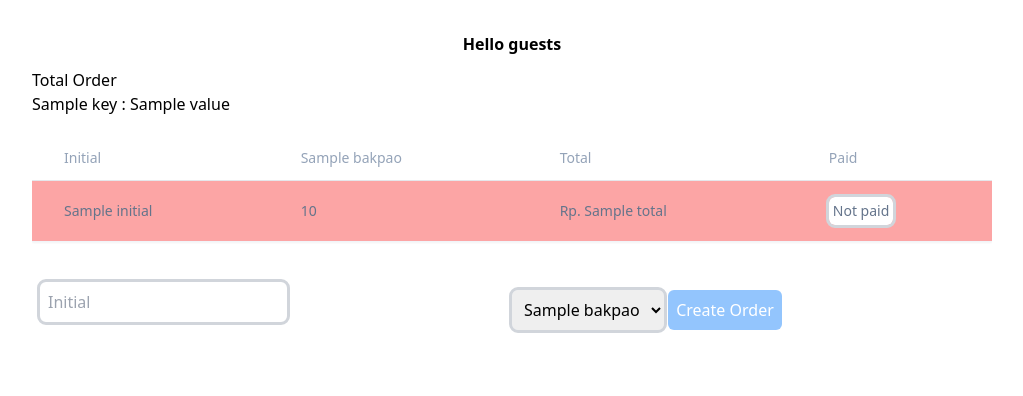
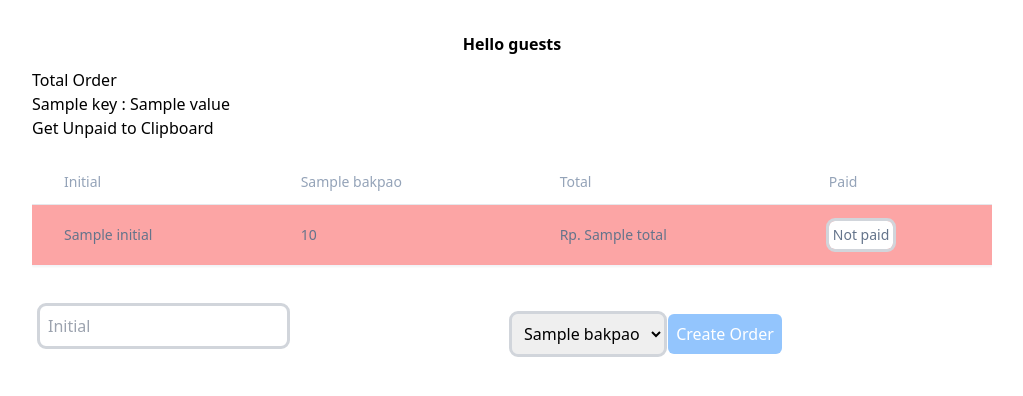
Before and after one commit to liquedgit/lister-project, a Flask app: template src/templates/guest.html in a window 1280 px wide. Shown: the top 396 px of the page, without its empty margins (128-1151 px from the left). Run offline with Flask 3, Linux system fonts and the light colour scheme; the visitor is signed in with stand-in values (Sample User, id 1); the template is opened without the code that fills it: most values are stand-ins (such as "Sample title", 1, 10 or a date in 2020); some libraries are stand-ins or nearby versions.

Commit message:
added unpaid list to clipboard

```diff
--- a/src/templates/guest.html
+++ b/src/templates/guest.html
@@ -21,6 +21,26 @@
             {{ key }} : {{ value }}
           </div>
           {% endfor %}
+
+          {% if session.get('logged_in') == true %}
+            <script>
+
+              const getUnpaidList = ()=>{
+                var unpaidList = document.getElementsByClassName("bg-red-300")
+                let resultUnpaidList = ""
+                for(unpaid of unpaidList){
+                  const currInitial = unpaid.children[0].textContent.trim()
+                  const notPaidCurrency = unpaid.children[unpaid.children.length - 2].textContent.trim()
+                  resultUnpaidList += currInitial + " " + notPaidCurrency + "\n"
+                }
+                navigator.clipboard.writeText(resultUnpaidList)
+                alert("Unpaid list copy to your clipboard")
+              }
+
+            </script>
+
+            <button onclick=getUnpaidList()>Get Unpaid to Clipboard</button>
+          {% endif %}
         </div>
         <div class="relative rounded-xl overflow-auto">
           <div class="shadow-sm overflow-hidden my-8">
```
